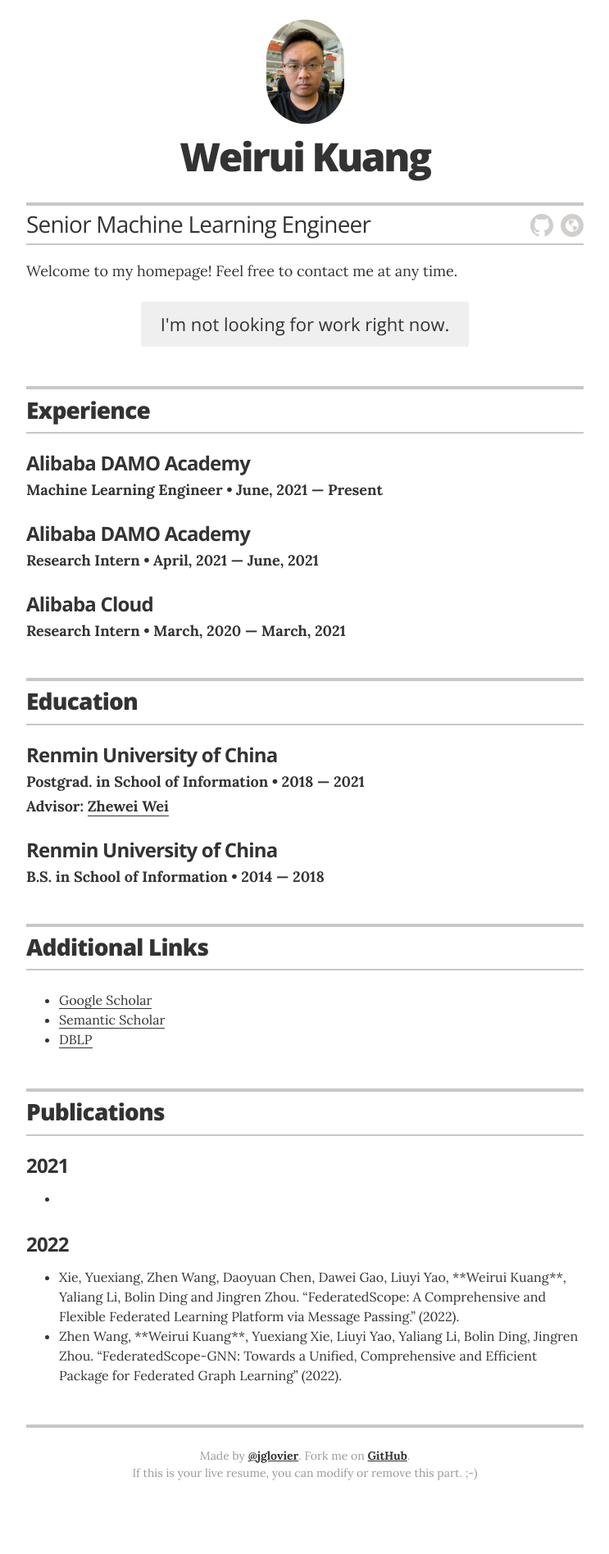
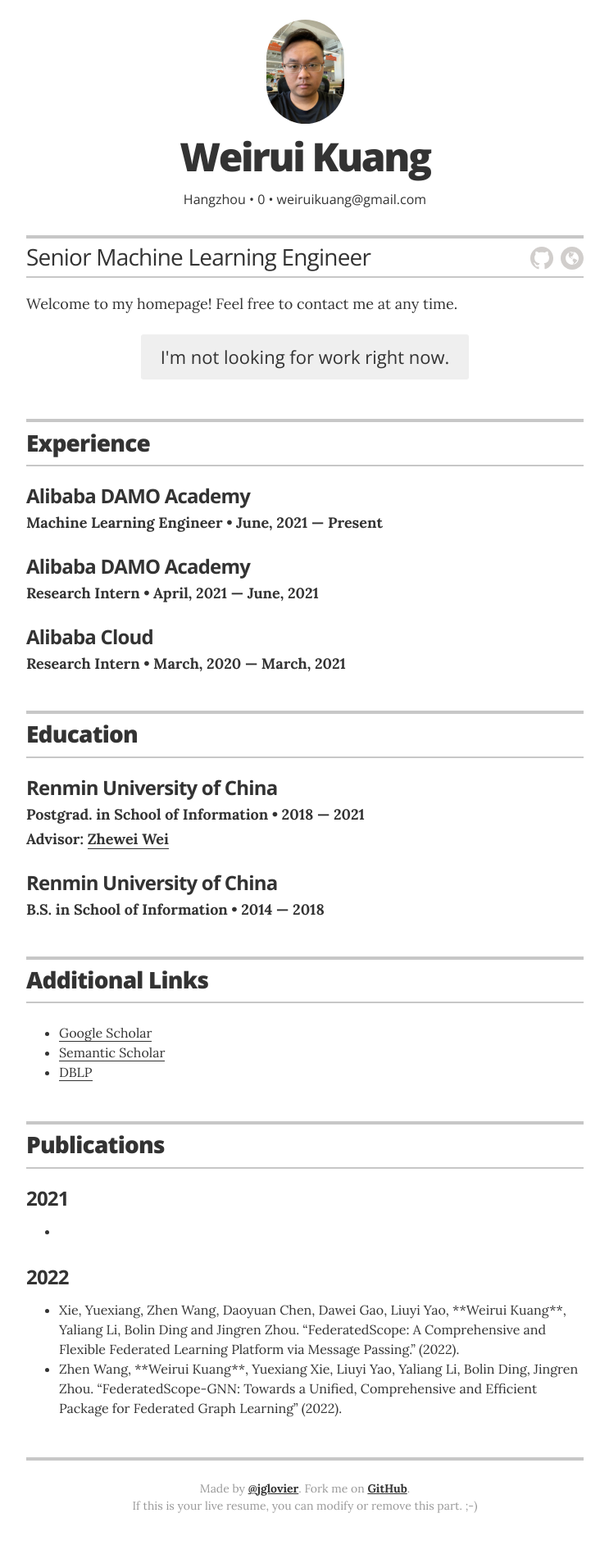
Before and after one commit to rayrayraykk/weiruikuang, a Jekyll site: the page built from index.html, in a window 1280 px wide. Shown: the whole page at 82% size, without its empty margins (268-1011 px from the left). Built offline with Jekyll 4.4.1, drawn with Linux system fonts in a browser that asks for light colours; before the commit the page ends 1856 px from its top, so only the background shows below that; some of the changed lines change nothing that is shown.

Commit message:
fix bugs

```diff
--- a/_config.yml
+++ b/_config.yml
@@ -17,11 +17,11 @@ resume_title:                   "Senior Machine Learning Engineer"
 resume_contact_email:           "weiruikuang@gmail.com"
 
 # the next two items are used for schema itemprops in _layouts/resume.html
-# resume_contact_telephone:       "0"
+resume_contact_telephone:       "0"
 resume_contact_address:         "Hangzhou"
 
 resume_header_contact_info:     "Hangzhou • 0 • weiruikuang@gmail.com"
-display_header_contact_info:    "false"
+display_header_contact_info:    "true"
 
 resume_header_intro: "<p>Welcome to my homepage! Feel free to contact me at any time.</p>"
 
```
